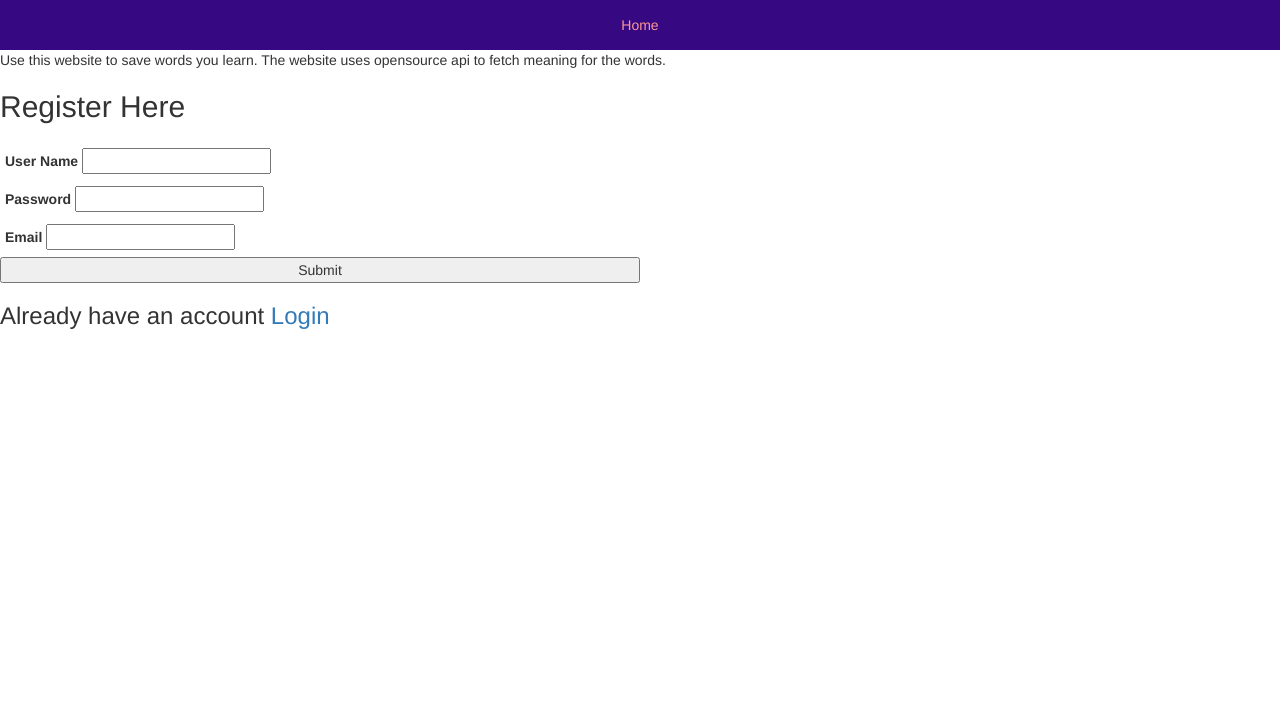
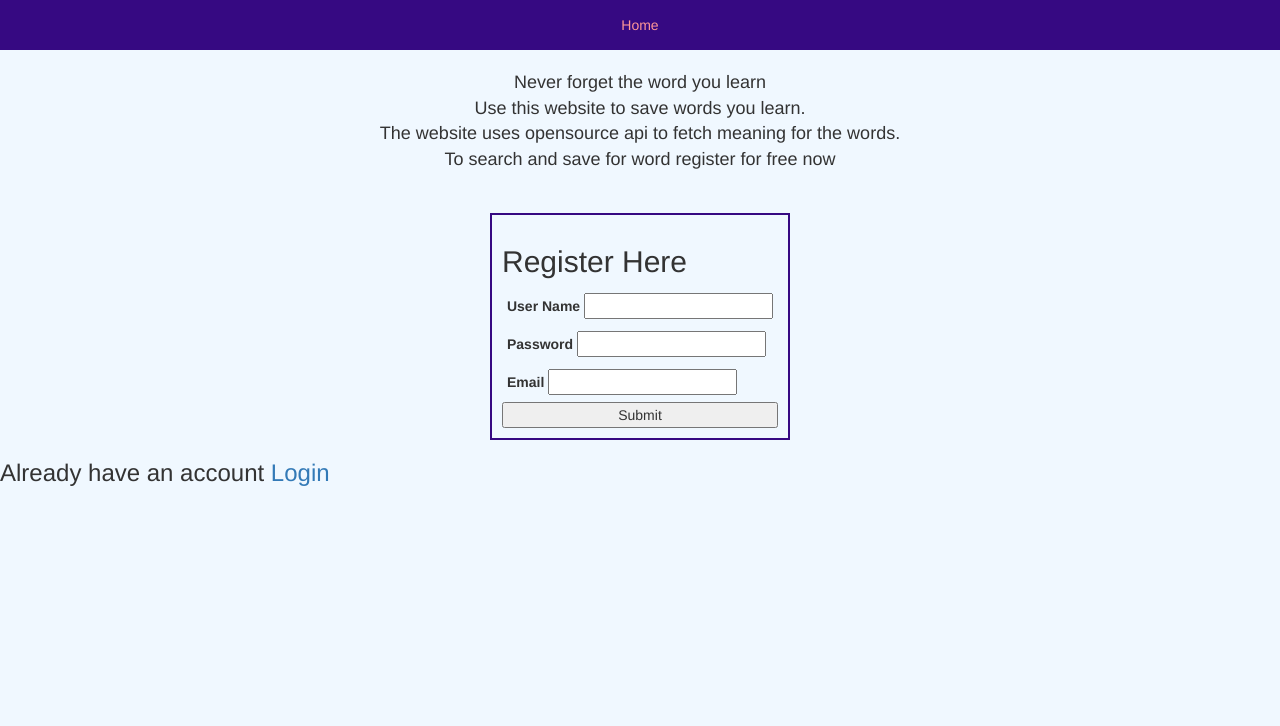
Before and after one commit to hqariful/Dicti0nary, a Flask app: page / in a window 1280 px wide. Shown: the top 726 px of the page. Run offline with Flask 3, Linux system fonts and the light colour scheme; some libraries are stand-ins or nearby versions.

Commit message:
added the background color and many more

```diff
--- a/static/style.css
+++ b/static/style.css
@@ -1,8 +1,16 @@
 /* login register */
+body {
+  background-color: aliceblue;
+}
+
 .lg-reg {
   display: flex;
   flex-direction: column;
-  width: 50%;
+  justify-content: center;
+  max-width: fit-content;
+  margin-inline: auto;
+  border: 2px solid #360982;
+  padding: 10px;
 }
 
 .lg-reg div {
@@ -44,3 +52,9 @@ footer {
 footer a {
   color: antiquewhite;
 }
+
+#intro {
+  text-align: center;
+  font-size: large;
+  padding: 20px;
+}
--- a/templates/login.html
+++ b/templates/login.html
@@ -3,9 +3,10 @@
   <a class="active" href="/home">Home</a>
 </div>
 {% endblock %} {% block content %}
-<h2>Login</h2>
+
 <h3 style="color: red">{{ err_msg }}</h3>
 <form action="/login" method="post" class="lg-reg">
+  <h2>Login</h2>
   <div>
     <label for="usr">User Name</label>
     <input type="text" name="usr" id="usr" />
--- a/templates/register.html
+++ b/templates/register.html
@@ -3,12 +3,15 @@
   <a class="active" href="/home">Home</a>
 </div>
 {% endblock %} {% block content %}
-<div>Use this website to save words you learn. The website uses opensource api to fetch meaning for the words.</div>
-<h2>Register Here</h2>
+<div id="intro">
+  Never forget the word you learn <br />Use this website to save words you learn. <br />The website uses opensource api to fetch meaning for the words. <br />To search and save for word register for
+  free now
+</div>
 
 <h3 style="color: red">{{ err_msg }}</h3>
 
 <form action="/register" method="post" class="lg-reg">
+  <h2>Register Here</h2>
   <div>
     <label for="usr">User Name</label>
     <input type="text" name="usr" id="usr" />
```
